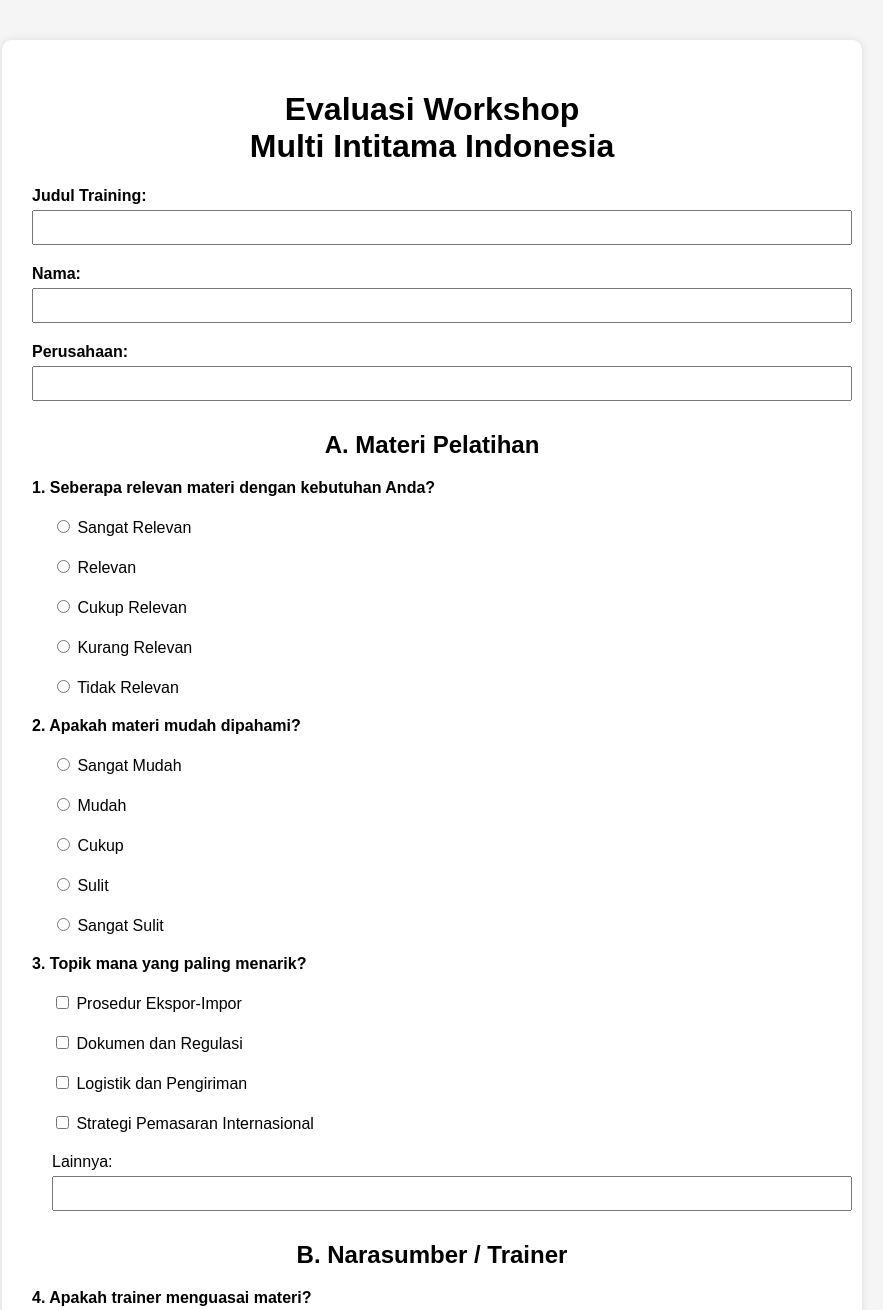
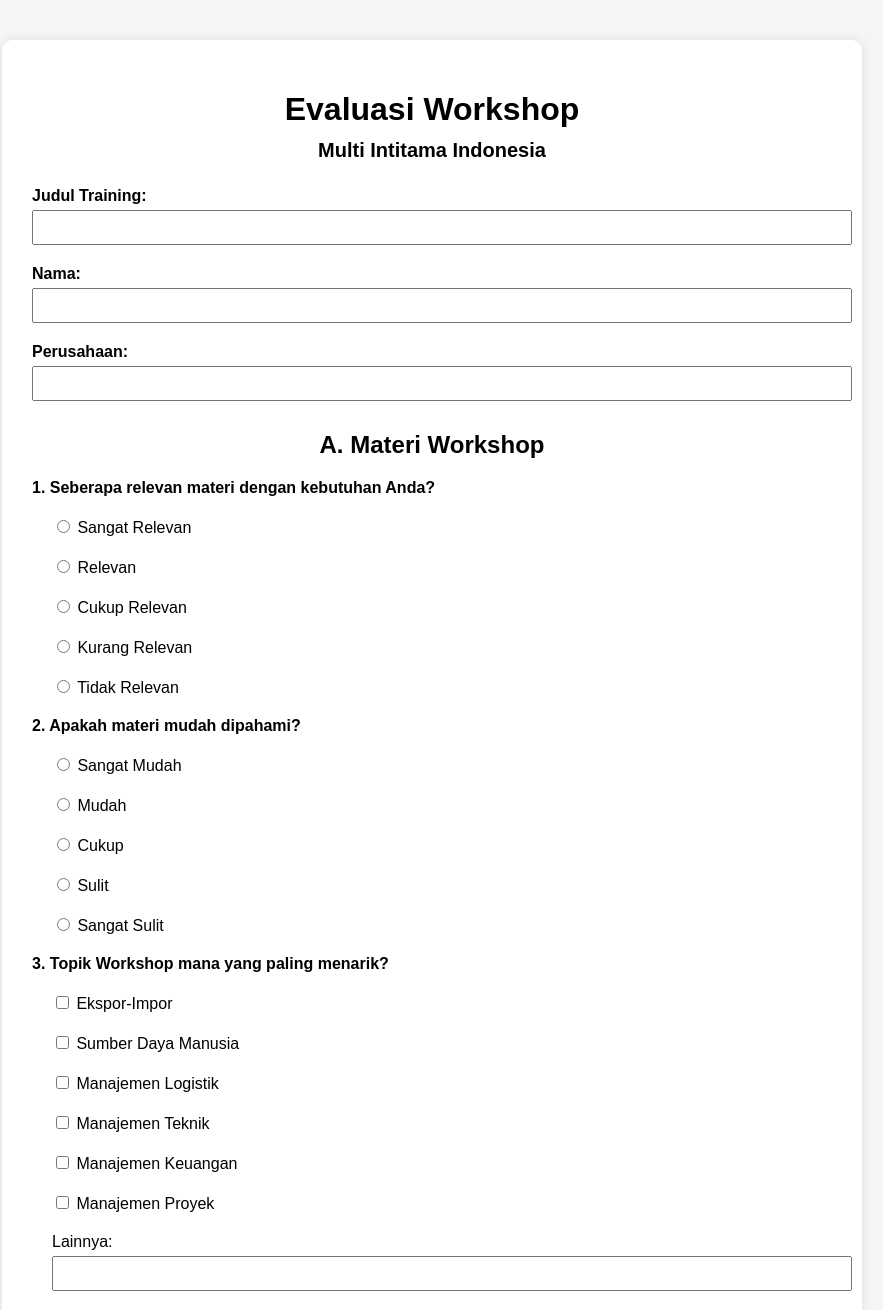
Before and after one commit to Multiintitamaindonesia/question-mii, a plain HTML site: page index.html in a window 1280 px wide. Shown: the top 1310 px of the page, without its empty margins (208-1091 px from the left). Drawn offline with Linux system fonts and the light colour scheme.

Commit message:
Add files via upload

```diff
--- a/index.html
+++ b/index.html
@@ -55,7 +55,7 @@
 </head>
 <body>
   <div class="container">
-    <h1>Evaluasi Workshop </BR> Multi Intitama Indonesia </h1>
+    <h1>Evaluasi Workshop<br><span style="font-size: 20px;">Multi Intitama Indonesia</span></h1>
     <form onsubmit="sendWA(event)">
       <label>Judul Training:</label>
       <input type="text" id="judul" required>
@@ -67,7 +67,7 @@
       <input type="text" id="perusahaan">
 
       <div class="section">
-        <h2>A. Materi Pelatihan</h2>
+        <h2>A. Materi Workshop</h2>
         <label>1. Seberapa relevan materi dengan kebutuhan Anda?</label>
         <div class="options">
           <label><input type="radio" name="q1" value="Sangat Relevan"> Sangat Relevan</label>
@@ -86,12 +86,14 @@
           <label><input type="radio" name="q2" value="Sangat Sulit"> Sangat Sulit</label>
         </div>
 
-        <label>3. Topik mana yang paling menarik?</label>
+        <label>3. Topik Workshop mana yang paling menarik?</label>
         <div class="options">
-          <label><input type="checkbox" name="q3" value="Prosedur Ekspor-Impor"> Prosedur Ekspor-Impor</label>
-          <label><input type="checkbox" name="q3" value="Dokumen dan Regulasi"> Dokumen dan Regulasi</label>
-          <label><input type="checkbox" name="q3" value="Logistik dan Pengiriman"> Logistik dan Pengiriman</label>
-          <label><input type="checkbox" name="q3" value="Strategi Pemasaran Internasional"> Strategi Pemasaran Internasional</label>
+          <label><input type="checkbox" name="q3" value="Ekspor-Impor"> Ekspor-Impor</label>
+          <label><input type="checkbox" name="q3" value="Suber Daya Manusia"> Sumber Daya Manusia</label>
+          <label><input type="checkbox" name="q3" value="Manajemen Logistik"> Manajemen Logistik</label>
+          <label><input type="checkbox" name="q3" value="Manajemen Teknik">  Manajemen Teknik</label>
+          <label><input type="checkbox" name="q3" value="Manajemen Keuangan">  Manajemen Keuangan</label>
+          <label><input type="checkbox" name="q3" value="Manajemen Proyek">  Manajemen Proyek</label>
           <label>Lainnya: <input type="text" id="q3_lainnya"></label>
         </div>
       </div>
@@ -114,12 +116,13 @@
           <label><input type="radio" name="q5" value="Biasa Saja"> Biasa Saja</label>
           <label><input type="radio" name="q5" value="Kurang Interaktif"> Kurang Interaktif</label>
           <label><input type="radio" name="q5" value="Membosankan"> Membosankan</label>
+          <label> Mohon Saran dan kritik untuk Trainer: <input type="text" id="q3_lainnya"></label>
         </div>
       </div>
 
       <div class="section">
         <h2>C. Fasilitas & Pelaksanaan</h2>
-        <label>6. Fasilitas pelatihan?</label>
+        <label>6. Fasilitas Workshop?</label>
         <div class="options">
           <label><input type="radio" name="q6" value="Sangat Memadai"> Sangat Memadai</label>
           <label><input type="radio" name="q6" value="Memadai"> Memadai</label>
@@ -128,7 +131,7 @@
           <label><input type="radio" name="q6" value="Tidak Memadai"> Tidak Memadai</label>
         </div>
 
-        <label>7. Pelaksanaan keseluruhan?</label>
+        <label>7. Pelaksanaan keseluruhan Workshop?</label>
         <div class="options">
           <label><input type="radio" name="q7" value="Sangat Baik"> Sangat Baik</label>
           <label><input type="radio" name="q7" value="Baik"> Baik</label>
@@ -140,7 +143,7 @@
 
       <div class="section">
         <h2>D. Manfaat dan Saran</h2>
-        <label>8. Seberapa besar manfaat pelatihan ini?</label>
+        <label>8. Seberapa besar manfaat Workshop ini?</label>
         <div class="options">
           <label><input type="radio" name="q8" value="Sangat Besar"> Sangat Besar</label>
           <label><input type="radio" name="q8" value="Besar"> Besar</label>
@@ -149,13 +152,13 @@
           <label><input type="radio" name="q8" value="Tidak Ada"> Tidak Ada</label>
         </div>
 
-        <label>9. Berminat ikut pelatihan lanjutan?</label>
+        <label>9. Berminat ikut pelatihan lainnya?</label>
         <div class="options">
           <label><input type="radio" name="q9" value="Ya"> Ya</label>
           <label><input type="radio" name="q9" value="Tidak"> Tidak</label>
         </div>
 
-        <label>10. Saran / Masukan:</label>
+        <label>10. Saran / Masukan untuk kami Multi Intitama Indonesia:</label>
         <textarea id="saran" rows="4"></textarea>
       </div>
 
```
